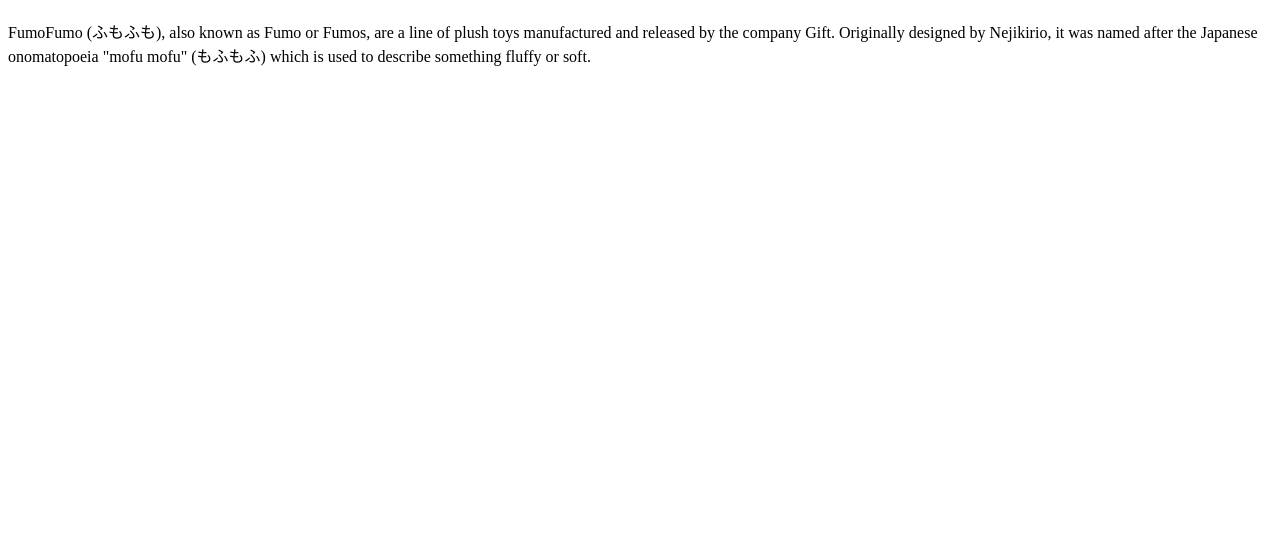
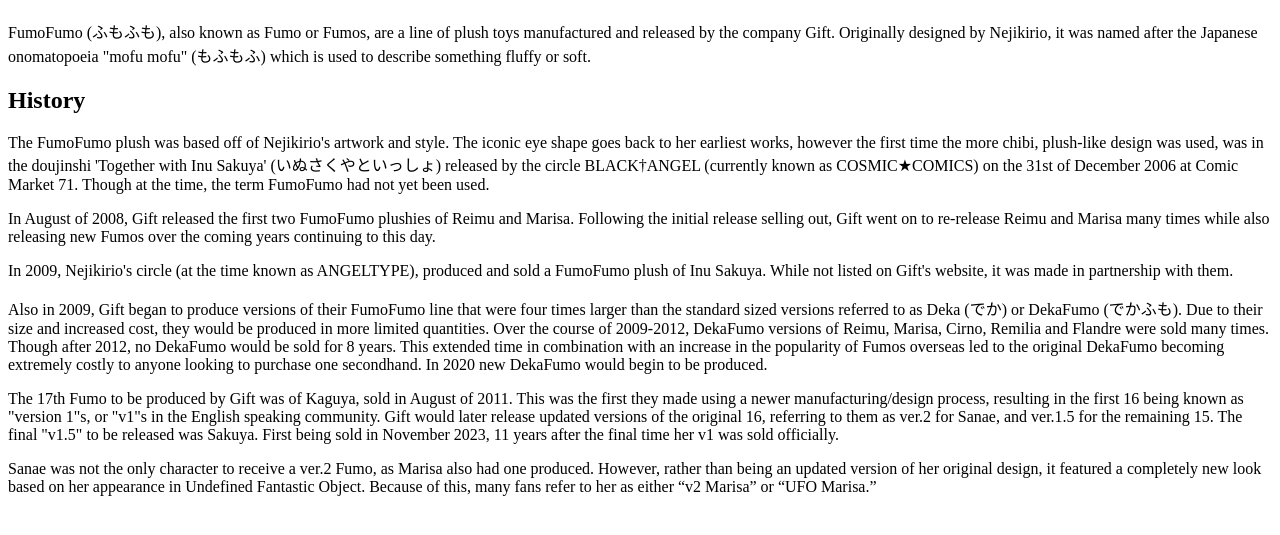
Before and after one commit to ryansuhartanto/koda-b8-html2, a plain HTML site: page page.html in a window 1280 px wide. Shown: the part 61-596 px from the top of the page. Drawn offline with Linux system fonts and the light colour scheme.

Commit message:
feat: add history section

```diff
--- a/page.html
+++ b/page.html
@@ -14,6 +14,44 @@
         Gift. Originally designed by Nejikirio, it was named after the Japanese onomatopoeia "mofu mofu" (もふもふ) which is
         used to describe something fluffy or soft.
     </p>
+
+    <h2>History</h2>
+    <p>
+        The FumoFumo plush was based off of Nejikirio's artwork and style. The iconic eye shape goes back to her
+        earliest works, however the first time the more chibi, plush-like design was used, was in the doujinshi
+        'Together with Inu Sakuya' (いぬさくやといっしょ) released by the circle BLACK†ANGEL (currently known as COSMIC★COMICS) on
+        the 31st of December 2006 at Comic Market 71. Though at the time, the term FumoFumo had not yet been used.
+    </p>
+    <p>
+        In August of 2008, Gift released the first two FumoFumo plushies of Reimu and Marisa. Following the initial
+        release selling out, Gift went on to re-release Reimu and Marisa many times while also releasing new Fumos over
+        the coming years continuing to this day.
+    </p>
+    <p>
+        In 2009, Nejikirio's circle (at the time known as ANGELTYPE), produced and sold a FumoFumo plush of Inu Sakuya.
+        While not listed on Gift's website, it was made in partnership with them.
+    </p>
+    <p>
+        Also in 2009, Gift began to produce versions of their FumoFumo line that were four times larger than the
+        standard sized versions referred to as Deka (でか) or DekaFumo (でかふも). Due to their size and increased cost, they
+        would be produced in more limited quantities. Over the course of 2009-2012, DekaFumo versions of Reimu, Marisa,
+        Cirno, Remilia and Flandre were sold many times. Though after 2012, no DekaFumo would be sold for 8 years. This
+        extended time in combination with an increase in the popularity of Fumos overseas led to the original DekaFumo
+        becoming extremely costly to anyone looking to purchase one secondhand. In 2020 new DekaFumo would begin to be
+        produced.
+    </p>
+    <p>
+        The 17th Fumo to be produced by Gift was of Kaguya, sold in August of 2011. This was the first they made using a
+        newer manufacturing/design process, resulting in the first 16 being known as "version 1"s, or "v1"s in the
+        English speaking community. Gift would later release updated versions of the original 16, referring to them as
+        ver.2 for Sanae, and ver.1.5 for the remaining 15. The final "v1.5" to be released was Sakuya. First being sold
+        in November 2023, 11 years after the final time her v1 was sold officially.
+    </p>
+    <p>
+        Sanae was not the only character to receive a ver.2 Fumo, as Marisa also had one produced. However, rather than
+        being an updated version of her original design, it featured a completely new look based on her appearance in
+        Undefined Fantastic Object. Because of this, many fans refer to her as either “v2 Marisa” or “UFO Marisa.”
+    </p>
 </body>
 
 </html>
```
